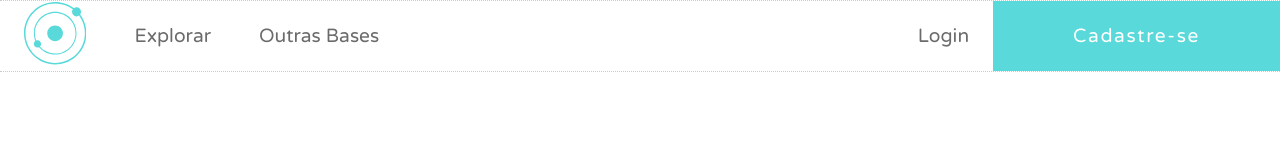
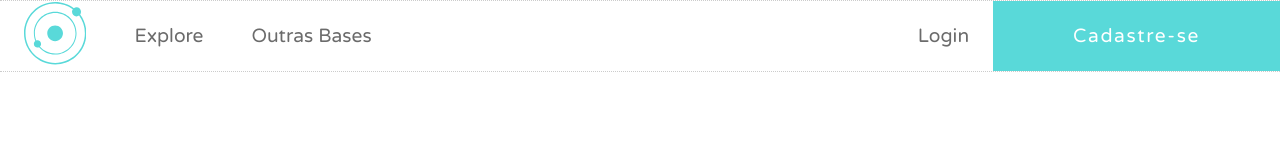
Before and after one commit to ConectaBit/ac-hub-frontend, a React (Create React App) app in the folder web/: page / in a window 1280 px wide. Shown: the top 160 px of the page. Built offline with nearby package versions, Linux system fonts and the light colour scheme.

Commit message:
refactoring header component for receive items via props

```diff
--- a/web/src/App.js
+++ b/web/src/App.js
@@ -4,7 +4,12 @@ import Header from "./components/header";
 function App() {
   return (
     <>
-      <Header />
+      <Header
+        firstItem={{ label: "Explore" }}
+        secondItem={{ label: "Outras Bases" }}
+        thirdItem={{ label: "Login" }}
+        button={{ label: "Cadastre-se" }}
+      />
     </>
   );
 }
--- a/web/src/components/header/index.js
+++ b/web/src/components/header/index.js
@@ -27,7 +27,7 @@ const Item = styled.span`
   flex: 1;
   margin: auto 1.5rem;
   color: #6b6b6b;
-  transition: 0.6s;
+  transition: 0.3s;
 
   :hover {
     cursor: pointer;
@@ -35,9 +35,9 @@ const Item = styled.span`
   }
 `;
 
-const LoginButton = styled.div`
+const Button = styled.div`
   font-family: "Varela Round", sans-serif;
-  transition: 0.5s;
+  transition: 0.3s;
   text-decoration: none;
   align-content: center;
   padding: 1.5rem 5rem;
@@ -65,7 +65,7 @@ const Logo = styled.svg`
   color: #59d9d9;
 `;
 
-function Header() {
+function Header(props) {
   return (
     <Wrapper>
       <ItemsGroup>
@@ -83,14 +83,14 @@ function Header() {
             />
           </Logo>
         </Item>
-        <Item>Explorar</Item>
-        <Item>Outras Bases</Item>
+        <Item>{props.firstItem ? props.firstItem.label : null}</Item>
+        <Item>{props.secondItem ? props.secondItem.label : null}</Item>
       </ItemsGroup>
       <ItemsGroup>
-        <Item>Login</Item>
-        <LoginButton primary>
-          <span>Cadastre-se</span>
-        </LoginButton>
+        <Item>{props.thirdItem ? props.thirdItem.label : null}</Item>
+        <Button primary>
+          <span>{props.button ? props.button.label : null}</span>
+        </Button>
       </ItemsGroup>
     </Wrapper>
   );
```
